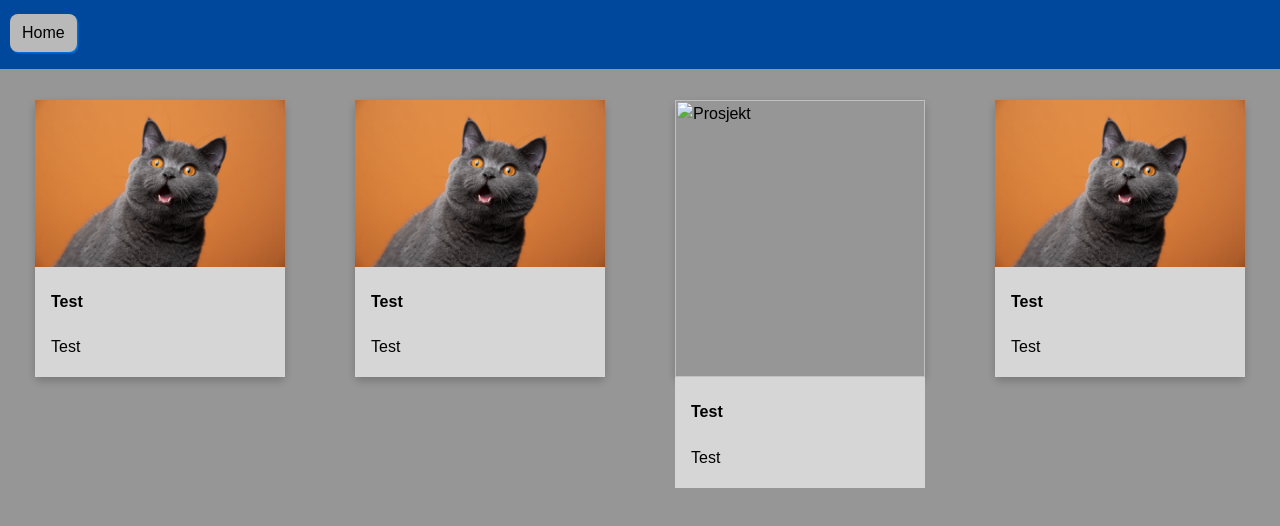
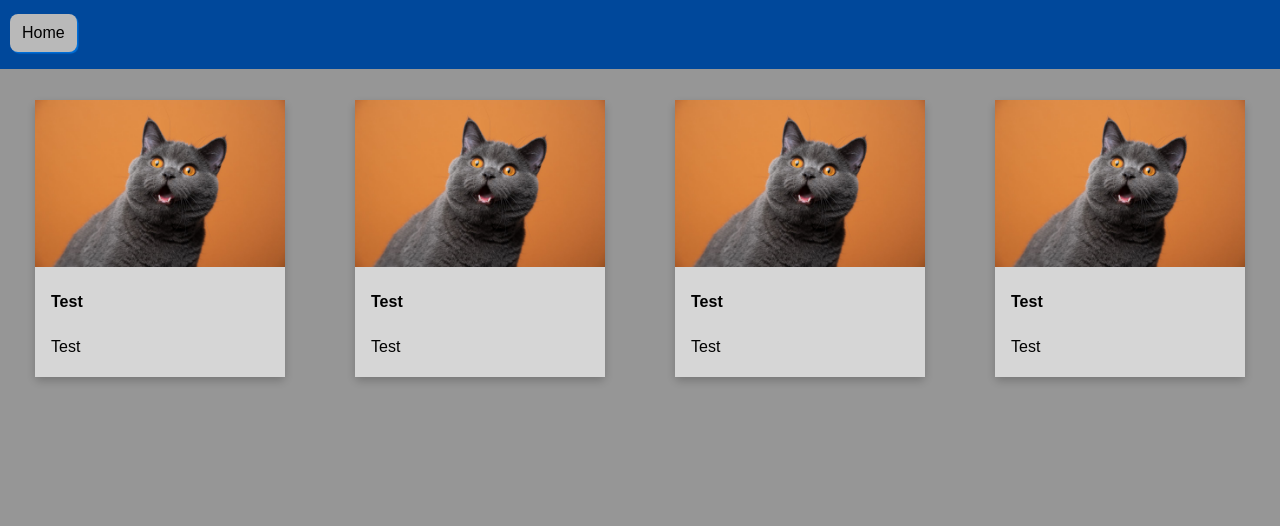
Before and after one commit to steinbakken2003-commits/My-Portfolio, a plain HTML site: page Prosjekter.html in a window 1280 px wide. Drawn offline with Linux system fonts and the light colour scheme; the site is published under a folder, as on GitHub Pages, so addresses that start at the root find nothing.

Commit message:
Removing / from one image card Prosjekter.html

```diff
--- a/Prosjekter.html
+++ b/Prosjekter.html
@@ -27,7 +27,7 @@
             </div>
         </div>
           <div class="card">
-            <img src="/what-do-you-know-about-cats.jpg" alt="Prosjekt" width="100%">
+            <img src="what-do-you-know-about-cats.jpg" alt="Prosjekt" width="100%">
             <div class="container">
                 <h4><b>Test</b></h4>
                 <p>Test</p>
```
